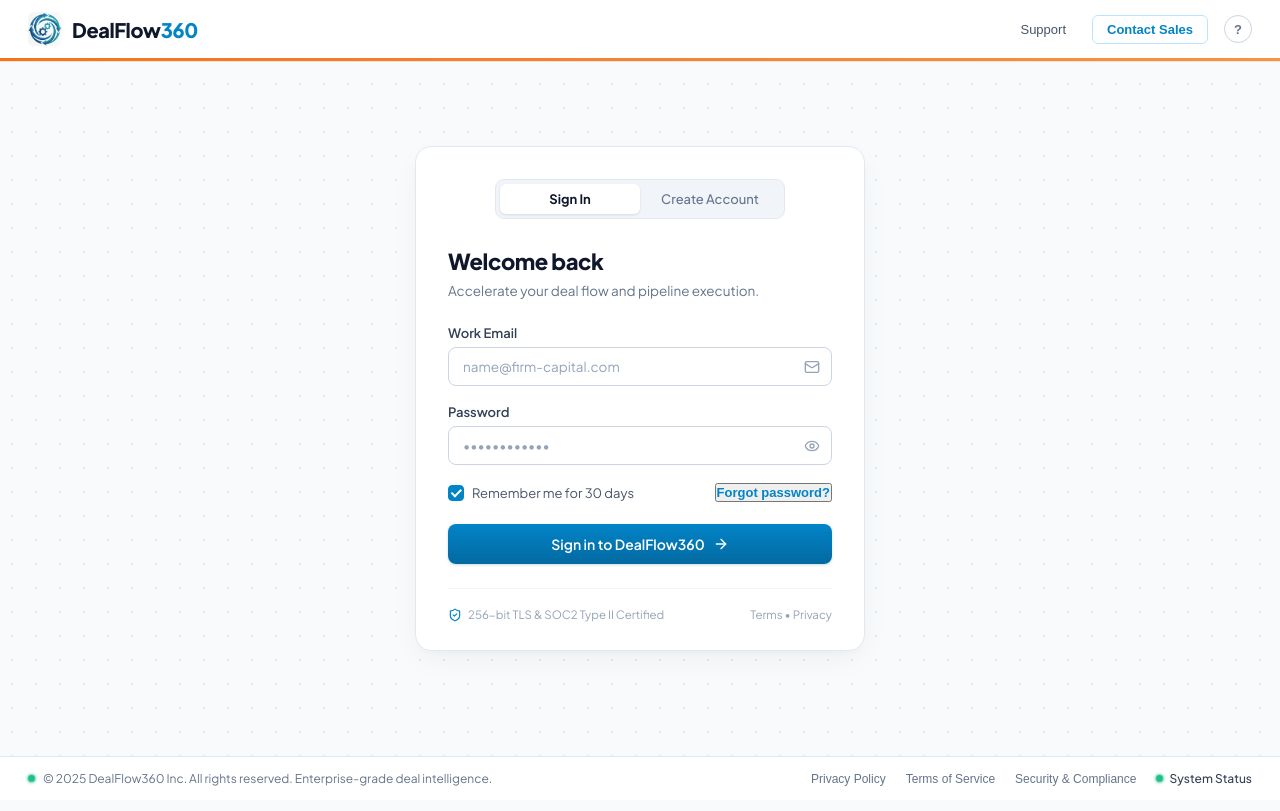
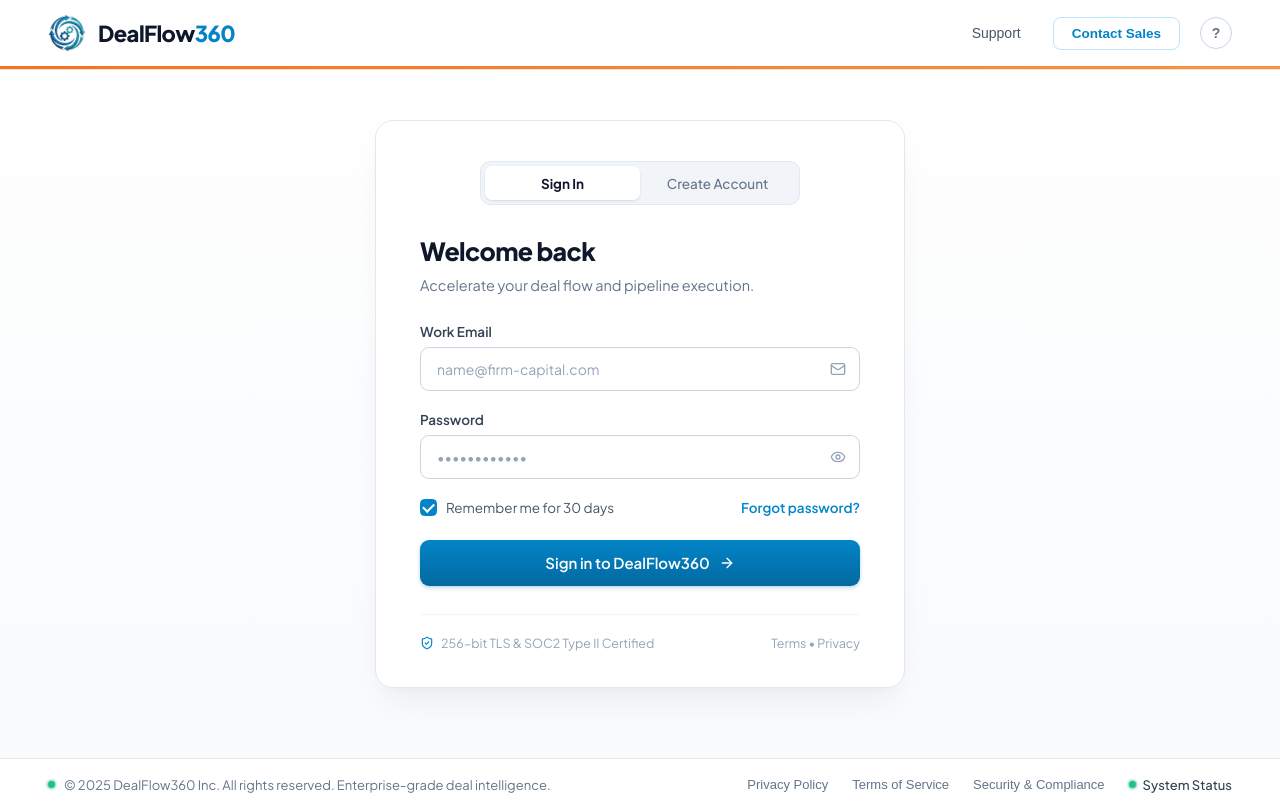
Before and after one commit to aloksisodiya/DealFlow360, a React (Vite) app in the folder client/: page / in a window 1280 px wide. Built offline with nearby package versions, Linux system fonts and the light colour scheme.

Commit message:
style: remove logo background and refine UI aspect ratios and container dimensions

```diff
--- a/client/src/App.css
+++ b/client/src/App.css
@@ -4,8 +4,7 @@
   flex-direction: column;
   min-height: 100vh;
   background-color: #f8fafc;
-  background-image: radial-gradient(#e2e8f0 1px, transparent 1px);
-  background-size: 24px 24px;
+  background: linear-gradient(180deg, #ffffff 0%, #f8fafc 100%);
 }
 
 /* Header */
@@ -20,7 +19,7 @@
 .header-inner {
   max-width: 1440px;
   margin: 0 auto;
-  padding: 12px 28px;
+  padding: 14px 48px;
   display: flex;
   align-items: center;
   justify-content: space-between;
@@ -29,23 +28,23 @@
 .brand-container {
   display: flex;
   align-items: center;
-  gap: 10px;
+  gap: 12px;
   text-decoration: none;
   cursor: pointer;
 }
 
 .brand-logo {
-  width: 34px;
-  height: 34px;
+  width: 38px;
+  height: 38px;
   object-fit: contain;
-  border-radius: 6px;
+  display: block;
 }
 
 .brand-name {
-  font-size: 20px;
+  font-size: 22px;
   font-weight: 800;
   color: #0284c7;
-  letter-spacing: -0.02em;
+  letter-spacing: -0.025em;
   font-family: var(--font-main);
   display: flex;
   align-items: center;
@@ -56,7 +55,7 @@
 }
 
 .header-accent-stripe {
-  height: 2.5px;
+  height: 3px;
   width: 100%;
   background: linear-gradient(90deg, #f97316 0%, #fb923c 100%);
 }
@@ -64,19 +63,19 @@
 .header-actions {
   display: flex;
   align-items: center;
-  gap: 16px;
+  gap: 20px;
 }
 
 .nav-link {
-  font-size: 13px;
+  font-size: 14px;
   font-weight: 500;
   color: #475569;
   text-decoration: none;
   background: none;
   border: none;
   cursor: pointer;
-  padding: 6px 10px;
-  border-radius: 6px;
+  padding: 8px 12px;
+  border-radius: 7px;
   transition: all 0.15s ease;
 }
 
@@ -86,13 +85,13 @@
 }
 
 .btn-contact-sales {
-  font-size: 13px;
+  font-size: 13.5px;
   font-weight: 600;
   color: #0284c7;
   background-color: #ffffff;
-  border: 1px solid #bae6fd;
-  border-radius: 6px;
-  padding: 6px 14px;
+  border: 1.5px solid #bae6fd;
+  border-radius: 8px;
+  padding: 8px 18px;
   cursor: pointer;
   transition: all 0.15s ease;
   display: inline-flex;
@@ -107,17 +106,17 @@
 }
 
 .btn-help-circle {
-  width: 28px;
-  height: 28px;
+  width: 32px;
+  height: 32px;
   border-radius: 50%;
-  border: 1px solid #cbd5e1;
+  border: 1.5px solid #cbd5e1;
   background-color: #ffffff;
   color: #64748b;
   display: flex;
   align-items: center;
   justify-content: center;
   cursor: pointer;
-  font-size: 13px;
+  font-size: 14px;
   font-weight: 600;
   transition: all 0.15s ease;
 }
@@ -134,21 +133,21 @@
   display: flex;
   align-items: center;
   justify-content: center;
-  padding: 40px 16px 60px;
+  padding: 50px 24px 70px;
 }
 
 /* Auth Card */
 .auth-card-wrapper {
   width: 100%;
-  max-width: 450px;
+  max-width: 530px;
 }
 
 .auth-card {
   background: #ffffff;
   border: 1px solid #e2e8f0;
-  border-radius: 16px;
-  box-shadow: 0 10px 30px -4px rgba(15, 23, 42, 0.05), 0 4px 10px -2px rgba(15, 23, 42, 0.03);
-  padding: 32px 32px 28px;
+  border-radius: 18px;
+  box-shadow: 0 20px 35px -8px rgba(15, 23, 42, 0.06), 0 6px 12px -3px rgba(15, 23, 42, 0.03);
+  padding: 40px 44px 36px;
   position: relative;
 }
 
@@ -156,16 +155,16 @@
 .tab-switcher-wrapper {
   display: flex;
   justify-content: center;
-  margin-bottom: 28px;
+  margin-bottom: 30px;
 }
 
 .tab-switcher {
   display: flex;
   background-color: #f1f5f9;
   padding: 4px;
-  border-radius: 9px;
+  border-radius: 10px;
   width: 100%;
-  max-width: 290px;
+  max-width: 320px;
   border: 1px solid #e2e8f0;
 }
 
@@ -173,11 +172,11 @@
   flex: 1;
   border: none;
   background: transparent;
-  padding: 7px 12px;
-  font-size: 13px;
+  padding: 8.5px 16px;
+  font-size: 13.5px;
   font-weight: 500;
   color: #64748b;
-  border-radius: 6px;
+  border-radius: 7px;
   cursor: pointer;
   transition: all 0.2s cubic-bezier(0.4, 0, 0.2, 1);
   font-family: var(--font-main);
@@ -197,41 +196,41 @@
 
 /* Card Titles */
 .card-header {
-  margin-bottom: 24px;
+  margin-bottom: 26px;
 }
 
 .card-title {
-  font-size: 22px;
+  font-size: 25px;
   font-weight: 800;
   color: #0f172a;
-  letter-spacing: -0.02em;
-  margin-bottom: 6px;
+  letter-spacing: -0.025em;
+  margin-bottom: 8px;
 }
 
 .card-subtitle {
-  font-size: 13.5px;
+  font-size: 14.5px;
   color: #64748b;
-  line-height: 1.45;
+  line-height: 1.5;
 }
 
 /* Form Elements */
 .form-group {
-  margin-bottom: 18px;
+  margin-bottom: 20px;
 }
 
 .form-grid-two {
   display: grid;
   grid-template-columns: 1fr 1fr;
-  gap: 12px;
-  margin-bottom: 18px;
+  gap: 16px;
+  margin-bottom: 20px;
 }
 
 .form-label {
   display: block;
-  font-size: 13px;
+  font-size: 13.5px;
   font-weight: 600;
   color: #334155;
-  margin-bottom: 6px;
+  margin-bottom: 7px;
 }
 
 .input-container {
@@ -242,30 +241,31 @@
 
 .form-input {
   width: 100%;
-  padding: 10px 38px 10px 14px;
-  font-size: 13.5px;
+  height: 44px;
+  padding: 0 42px 0 16px;
+  font-size: 14.5px;
   font-family: var(--font-main);
   color: #0f172a;
   background-color: #ffffff;
   border: 1px solid #cbd5e1;
-  border-radius: 8px;
+  border-radius: 9px;
   outline: none;
   transition: all 0.18s ease;
 }
 
 .form-input::placeholder {
   color: #94a3b8;
-  font-size: 13.5px;
+  font-size: 14px;
 }
 
 .form-input:focus {
   border-color: #0284c7;
-  box-shadow: 0 0 0 3px rgba(2, 132, 199, 0.12);
+  box-shadow: 0 0 0 3.5px rgba(2, 132, 199, 0.14);
 }
 
 .input-icon-btn {
   position: absolute;
-  right: 12px;
+  right: 14px;
   background: none;
   border: none;
   padding: 0;
@@ -283,7 +283,7 @@
 
 .input-icon-static {
   position: absolute;
-  right: 12px;
+  right: 14px;
   display: flex;
   align-items: center;
   justify-content: center;
@@ -296,15 +296,15 @@
   display: flex;
   align-items: center;
   justify-content: space-between;
-  margin-top: 4px;
-  margin-bottom: 22px;
+  margin-top: 6px;
+  margin-bottom: 24px;
 }
 
 .checkbox-label {
   display: flex;
   align-items: center;
-  gap: 8px;
-  font-size: 13px;
+  gap: 9px;
+  font-size: 13.5px;
   color: #475569;
   cursor: pointer;
   user-select: none;
@@ -312,10 +312,10 @@
 
 .custom-checkbox {
   appearance: none;
-  width: 16px;
-  height: 16px;
+  width: 17px;
+  height: 17px;
   border: 1.5px solid #94a3b8;
-  border-radius: 4px;
+  border-radius: 4.5px;
   outline: none;
   cursor: pointer;
   position: relative;
@@ -332,20 +332,23 @@
 
 .custom-checkbox:checked::after {
   content: '';
-  width: 4px;
-  height: 8px;
+  width: 4.5px;
+  height: 8.5px;
   border: solid white;
   border-width: 0 2px 2px 0;
   transform: rotate(45deg) translate(-0.5px, -1px);
 }
 
 .link-forgot {
-  font-size: 13px;
+  font-size: 13.5px;
   font-weight: 600;
   color: #0284c7;
   text-decoration: none;
+  background: none;
+  border: none;
   cursor: pointer;
   transition: color 0.15s;
+  font-family: var(--font-main);
 }
 
 .link-forgot:hover {
@@ -357,20 +360,20 @@
 .password-hint {
   display: flex;
   align-items: center;
-  gap: 6px;
-  font-size: 12px;
+  gap: 7px;
+  font-size: 12.5px;
   color: #0284c7;
-  margin-top: 6px;
+  margin-top: 7px;
 }
 
 .terms-agreement-row {
-  margin-top: 14px;
-  margin-bottom: 20px;
+  margin-top: 16px;
+  margin-bottom: 22px;
 }
 
 .terms-agreement-row .checkbox-label {
-  font-size: 12.5px;
-  line-height: 1.4;
+  font-size: 13px;
+  line-height: 1.45;
   color: #475569;
   align-items: flex-start;
 }
@@ -383,7 +386,7 @@
 .terms-link {
   color: #0284c7;
   text-decoration: none;
-  font-weight: 500;
+  font-weight: 600;
   cursor: pointer;
 }
 
@@ -394,27 +397,28 @@
 /* Submit Button */
 .btn-primary-submit {
   width: 100%;
-  padding: 11px 20px;
+  height: 46px;
+  padding: 0 20px;
   background: #0284c7;
   background: linear-gradient(180deg, #0284c7 0%, #0369a1 100%);
   color: #ffffff;
   border: none;
-  border-radius: 8px;
-  font-size: 14px;
+  border-radius: 9px;
+  font-size: 15px;
   font-weight: 600;
   font-family: var(--font-main);
   cursor: pointer;
   display: flex;
   align-items: center;
   justify-content: center;
-  gap: 8px;
-  box-shadow: 0 1px 2px rgba(0, 0, 0, 0.05), 0 1px 3px rgba(2, 132, 199, 0.2);
+  gap: 9px;
+  box-shadow: 0 1px 2px rgba(0, 0, 0, 0.05), 0 2px 4px rgba(2, 132, 199, 0.25);
   transition: all 0.2s cubic-bezier(0.4, 0, 0.2, 1);
 }
 
 .btn-primary-submit:hover {
   background: linear-gradient(180deg, #0369a1 0%, #075985 100%);
-  box-shadow: 0 4px 12px rgba(2, 132, 199, 0.35);
+  box-shadow: 0 4px 14px rgba(2, 132, 199, 0.38);
   transform: translateY(-1px);
 }
 
@@ -424,20 +428,20 @@
 
 /* Security Trust Badge */
 .security-badge-row {
-  margin-top: 24px;
-  padding-top: 18px;
+  margin-top: 28px;
+  padding-top: 20px;
   border-top: 1px solid #f1f5f9;
   display: flex;
   align-items: center;
   justify-content: space-between;
-  font-size: 11.5px;
+  font-size: 12.5px;
   color: #94a3b8;
 }
 
 .security-badge-left {
   display: flex;
   align-items: center;
-  gap: 6px;
+  gap: 7px;
 }
 
 .security-badge-right a {
@@ -452,9 +456,9 @@
 
 /* Bottom Switch Link */
 .bottom-switch-link {
-  margin-top: 20px;
+  margin-top: 22px;
   text-align: center;
-  font-size: 13px;
+  font-size: 13.5px;
   color: #64748b;
 }
 
@@ -464,7 +468,8 @@
   color: #0284c7;
   font-weight: 600;
   cursor: pointer;
-  margin-left: 4px;
+  margin-left: 5px;
+  font-size: 13.5px;
   font-family: var(--font-main);
 }
 
@@ -476,7 +481,7 @@
 .app-footer {
   background-color: #ffffff;
   border-top: 1px solid #e2e8f0;
-  padding: 14px 28px;
+  padding: 18px 48px;
 }
 
 .footer-inner {
@@ -486,21 +491,21 @@
   flex-wrap: wrap;
   align-items: center;
   justify-content: space-between;
-  gap: 16px;
-  font-size: 12px;
+  gap: 20px;
+  font-size: 13px;
   color: #64748b;
 }
 
 .footer-left {
   display: flex;
   align-items: center;
-  gap: 8px;
+  gap: 9px;
 }
 
 .footer-links {
   display: flex;
   align-items: center;
-  gap: 20px;
+  gap: 24px;
   flex-wrap: wrap;
 }
 
@@ -509,7 +514,7 @@
   text-decoration: none;
   background: none;
   border: none;
-  font-size: 12px;
+  font-size: 13px;
   cursor: pointer;
   transition: color 0.15s;
 }
@@ -521,7 +526,7 @@
 .status-badge {
   display: flex;
   align-items: center;
-  gap: 6px;
+  gap: 7px;
   color: #334155;
   font-weight: 500;
 }
@@ -541,10 +546,10 @@
 
 .modal-content {
   background: #ffffff;
-  border-radius: 16px;
-  max-width: 440px;
+  border-radius: 18px;
+  max-width: 480px;
   width: 100%;
-  padding: 24px 28px;
+  padding: 28px 32px;
   box-shadow: 0 20px 25px -5px rgba(0, 0, 0, 0.1), 0 10px 10px -5px rgba(0, 0, 0, 0.04);
 }
 
@@ -552,7 +557,7 @@
   display: flex;
   align-items: center;
   justify-content: space-between;
-  margin-bottom: 16px;
+  margin-bottom: 18px;
 }
 
 .modal-close-btn {
@@ -560,8 +565,8 @@
   border: none;
   color: #94a3b8;
   cursor: pointer;
-  padding: 4px;
-  border-radius: 6px;
+  padding: 5px;
+  border-radius: 7px;
 }
 
 .modal-close-btn:hover {
@@ -583,9 +588,9 @@
 .toast {
   background: #0f172a;
   color: #ffffff;
-  padding: 12px 18px;
-  border-radius: 8px;
-  font-size: 13.5px;
+  padding: 13px 20px;
+  border-radius: 9px;
+  font-size: 14px;
   font-weight: 500;
   box-shadow: 0 10px 15px -3px rgba(0, 0, 0, 0.1);
   display: flex;
@@ -594,22 +599,29 @@
   animation: fadeIn 0.2s ease-out;
 }
 
-@media (max-width: 640px) {
+@media (max-width: 768px) {
   .header-inner {
-    padding: 12px 16px;
+    padding: 12px 20px;
+  }
+  .app-footer {
+    padding: 16px 20px;
   }
   .footer-inner {
     flex-direction: column;
     align-items: flex-start;
-    gap: 10px;
+    gap: 12px;
   }
   .footer-links {
-    gap: 12px;
+    gap: 14px;
   }
   .form-grid-two {
     grid-template-columns: 1fr;
+    gap: 16px;
   }
   .auth-card {
-    padding: 24px 20px;
+    padding: 28px 22px 24px;
+  }
+  .main-content {
+    padding: 30px 16px 50px;
   }
 }
```
Also changed, not shown: client/public/logo.png, client/src/assets/logo.png.
